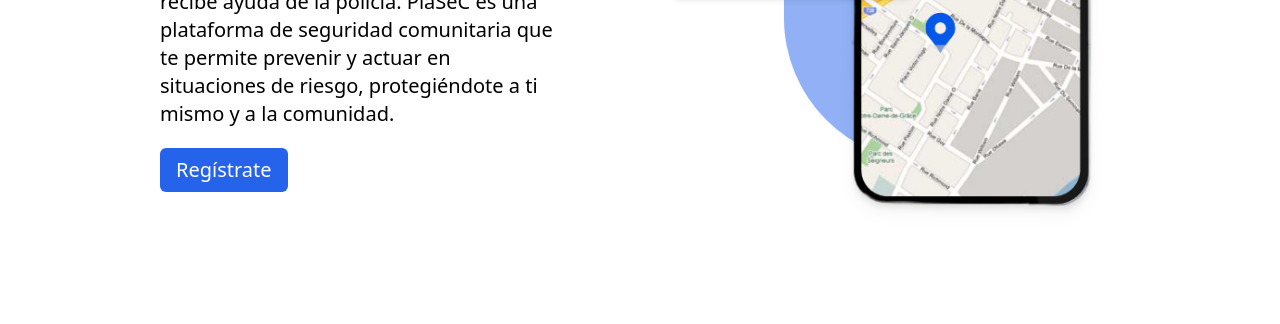
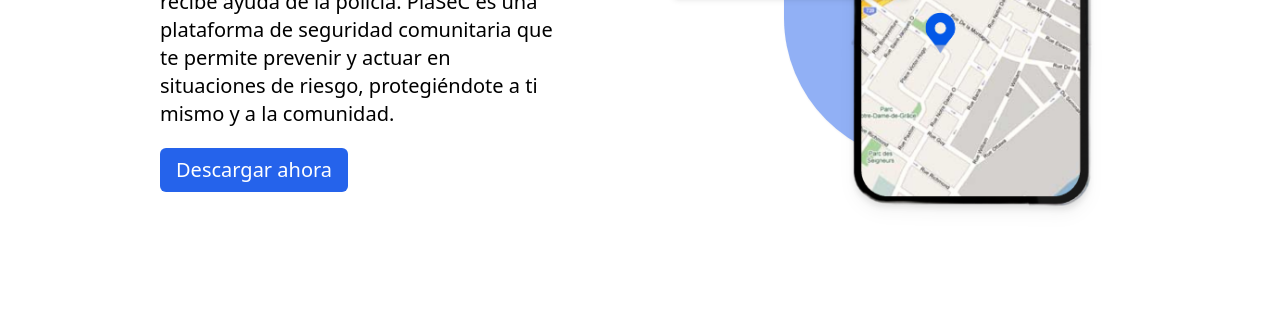
Before and after one commit to danteBenitez/plasec-web-astro, an Astro site: page / in a window 1280 px wide. Shown: the part 476-800 px from the top of the page. Built offline with nearby package versions, Linux system fonts and the light colour scheme; Astro itself is replaced by a stand-in of ours.

Commit message:
feat: Change CTA to link to download section

```diff
--- a/src/features/landing/hero.tsx
+++ b/src/features/landing/hero.tsx
@@ -26,9 +26,9 @@ export default function Hero() {
               situaciones de riesgo, protegiéndote a ti mismo y a la comunidad.
             </p>
           </hgroup>
-          <button className="text-white hover:bg-blue-700 px-4 py-2 my-5 bg-blue-600 rounded-md text-xl mx-auto lg:mx-0">
-            Regístrate
-          </button>
+          <a className="text-white hover:bg-blue-700 px-4 py-2 my-5 bg-blue-600 rounded-md text-xl mx-auto lg:mx-0 cursor-pointer" href="#download-tutorial">
+            Descargar ahora
+          </a>
         </div>
         <HeroImage />
       </div>
--- a/src/features/landing/tutorial/download-tutorial.tsx
+++ b/src/features/landing/tutorial/download-tutorial.tsx
@@ -73,7 +73,7 @@ const STEPS = [
 
 export default function DownloadTutorial() {
   return (
-    <section className="flex flex-col justify-center items-center my-16">
+    <section className="flex flex-col justify-center items-center my-16" id="download-tutorial">
       <HeadingTitle as="h2" className="my-4 px-4">
         ¿Cómo descargar la aplicación?
       </HeadingTitle>
```
